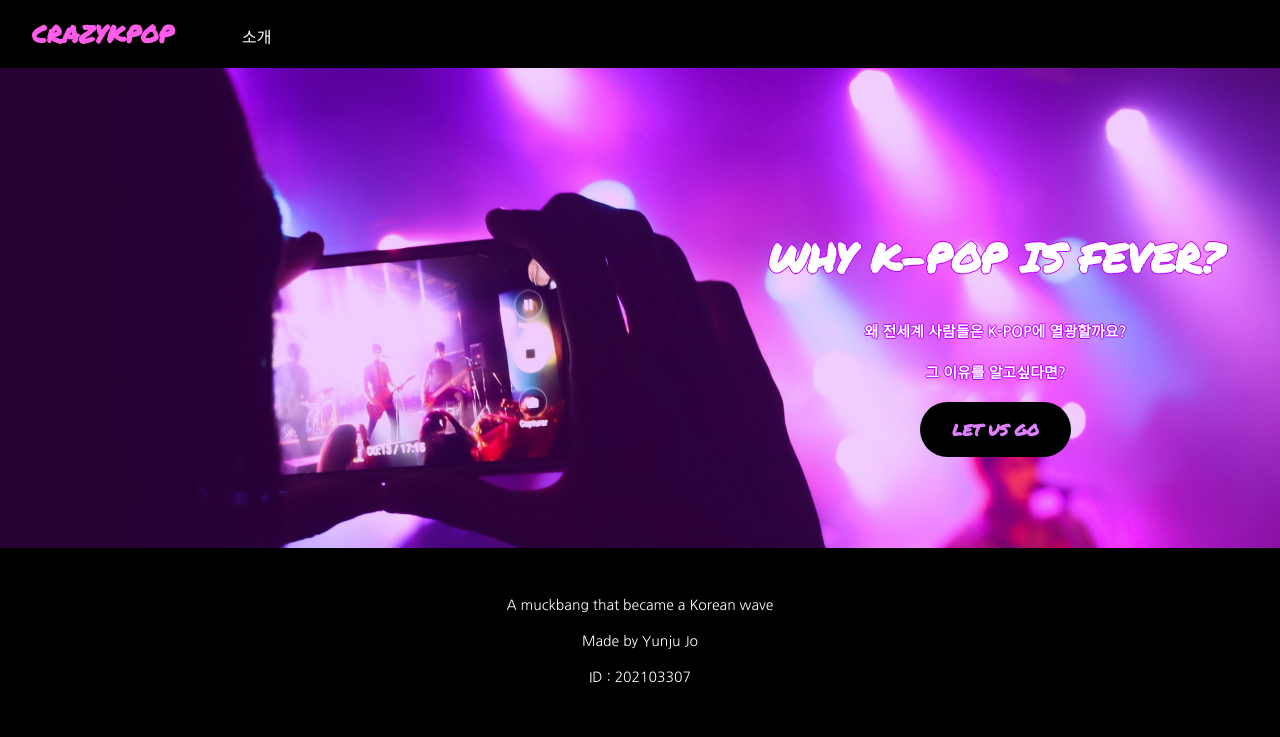
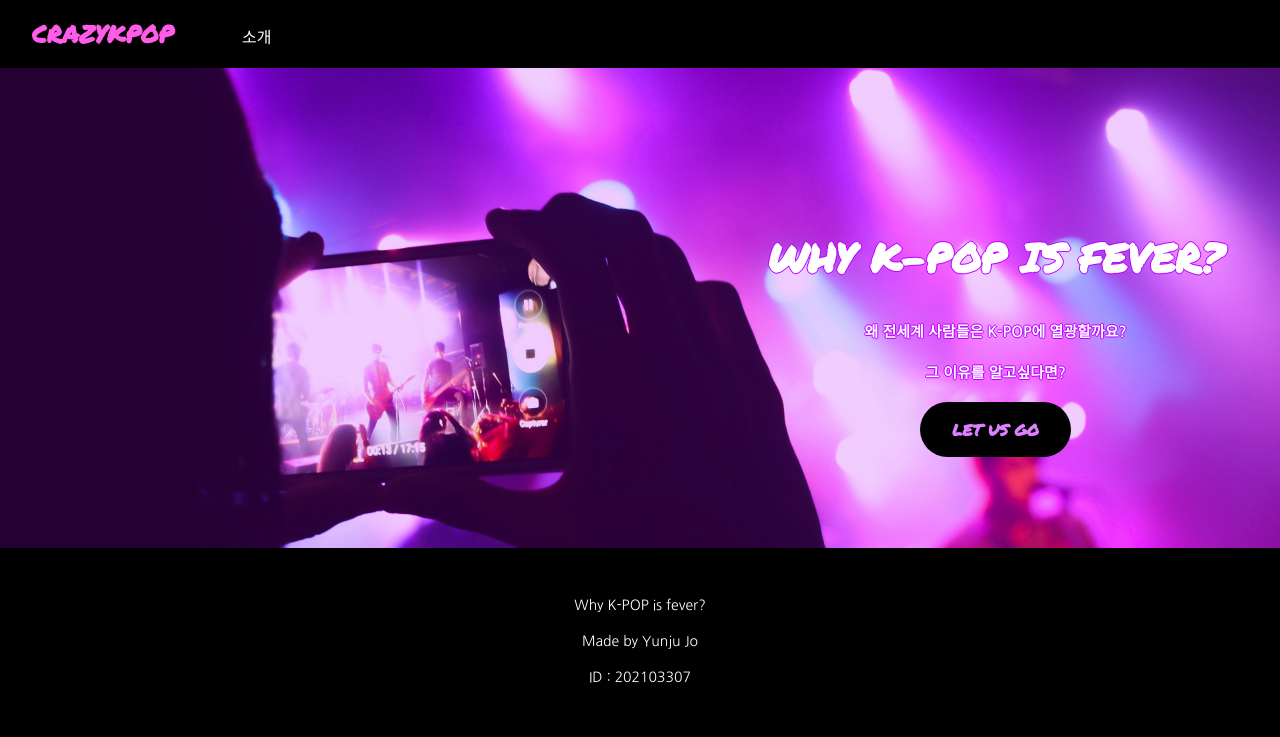
Before and after one commit to yunju727/KOREAN_WAVE-KPOP, a plain HTML site: page index.html in a window 1280 px wide. Drawn offline with Linux system fonts and the light colour scheme.

Commit message:
change footer

```diff
--- a/index.html
+++ b/index.html
@@ -31,7 +31,7 @@
         </section>
         <footer class="footer">
             <div>
-                A muckbang that became a Korean wave
+                Why K-POP is fever?
                 <br>
                 <br>
                 Made by Yunju Jo
```
